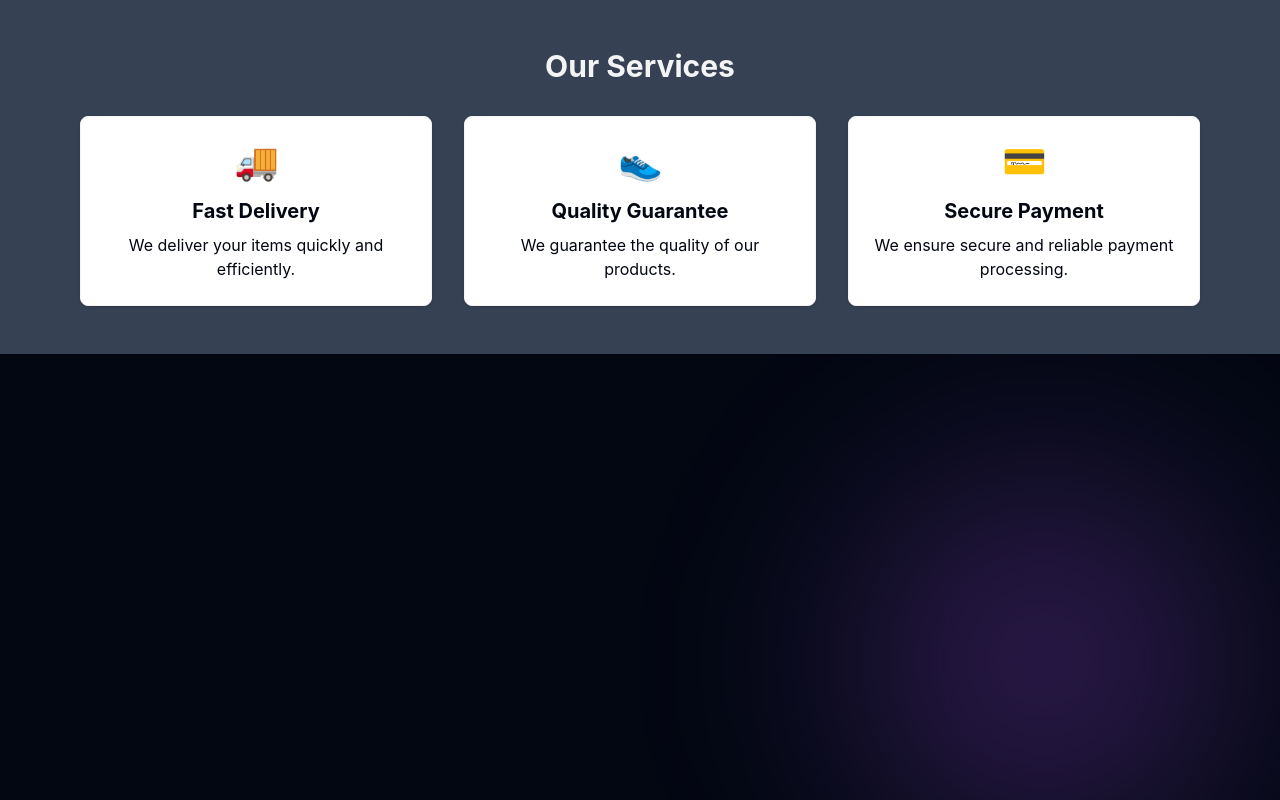
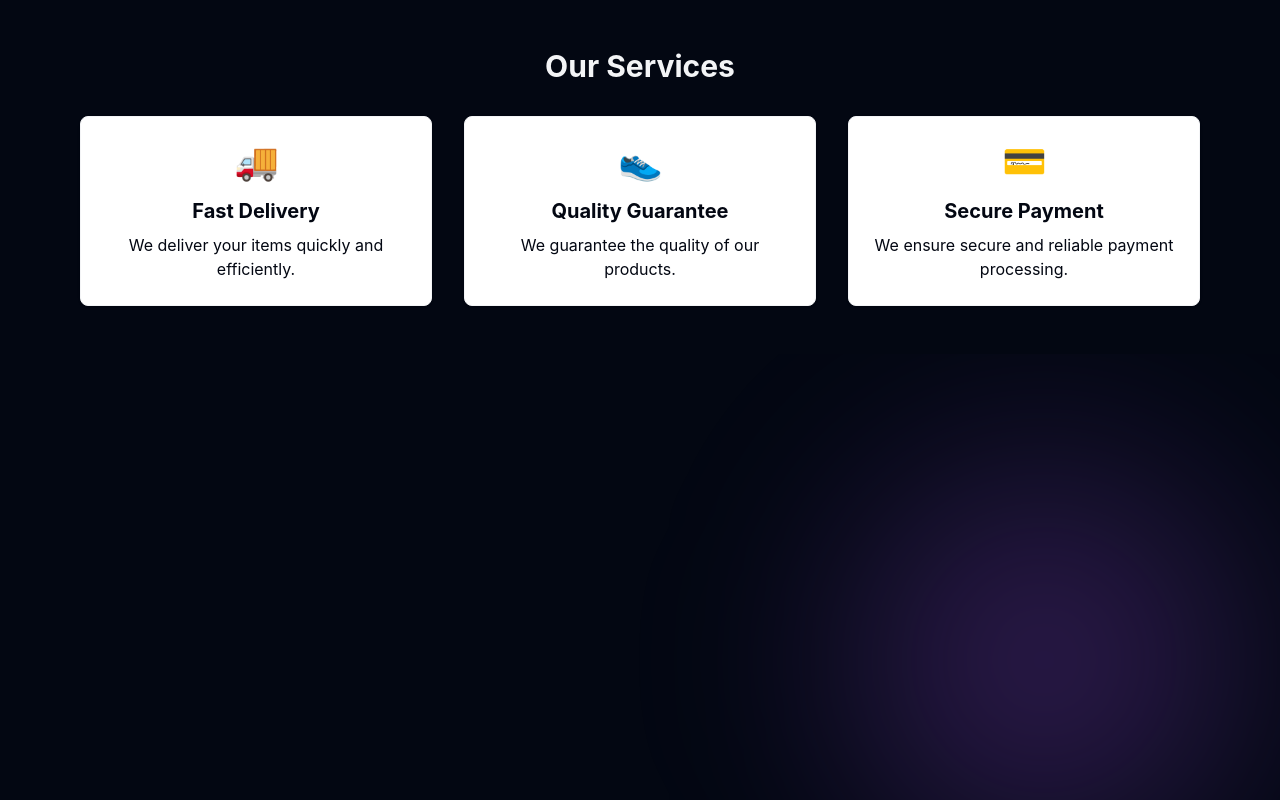
Before and after one commit to Yassin-2/kixy, a React (Vite) app: page / in a window 1280 px wide. Built offline with nearby package versions, Linux system fonts and the light colour scheme.

Commit message:
background color changed

```diff
--- a/src/pages/Home/Home.jsx
+++ b/src/pages/Home/Home.jsx
@@ -19,7 +19,7 @@ export default function Home(){
 
   return (
     <div>
-      <section className="py-12 bg-gray-700">
+      <section className="py-12 bg-gray-950">
         <div className="max-w-6xl mx-auto px-4 grid grid-cols-1 md:grid-cols-3 gap-8">
           <h1 className="text-3xl font-bold text-center col-span-full">Our Services</h1>
           {services.map((service, index) => (
```
